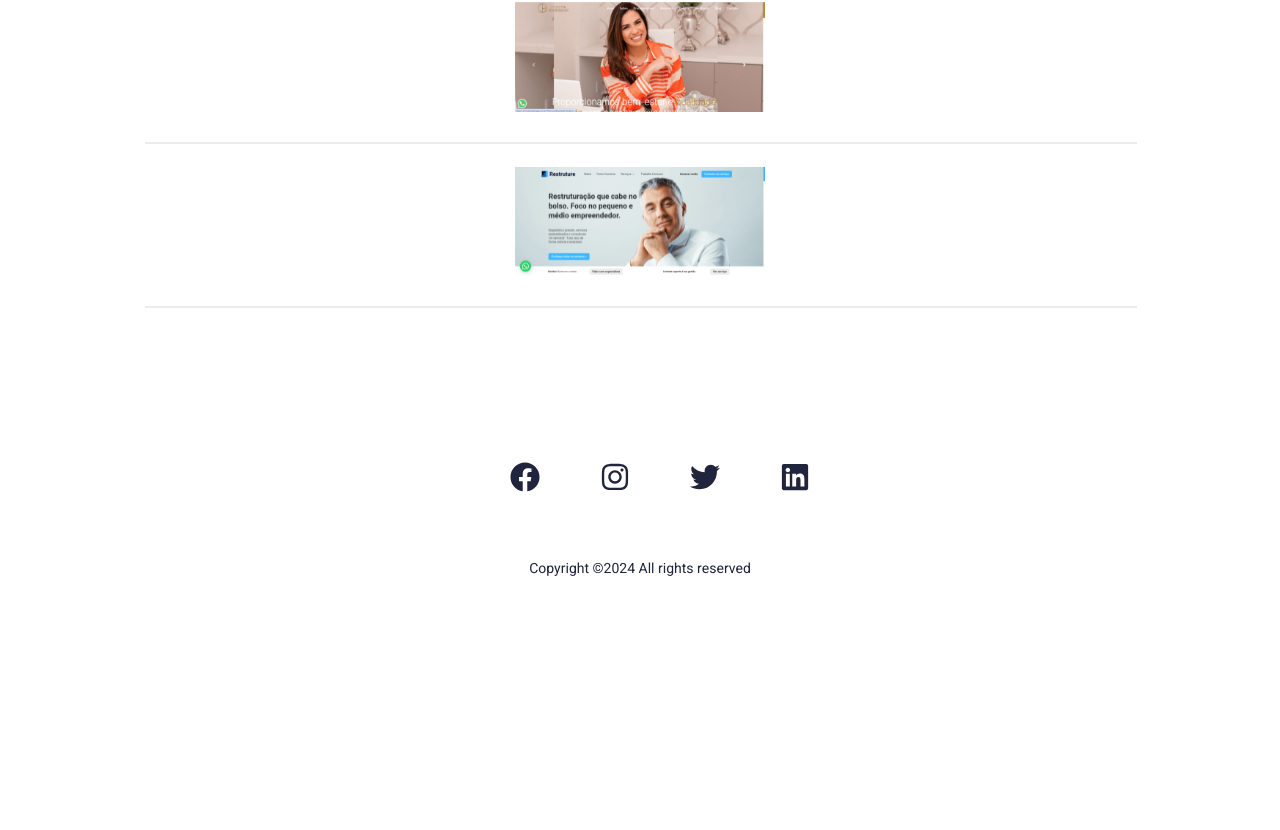
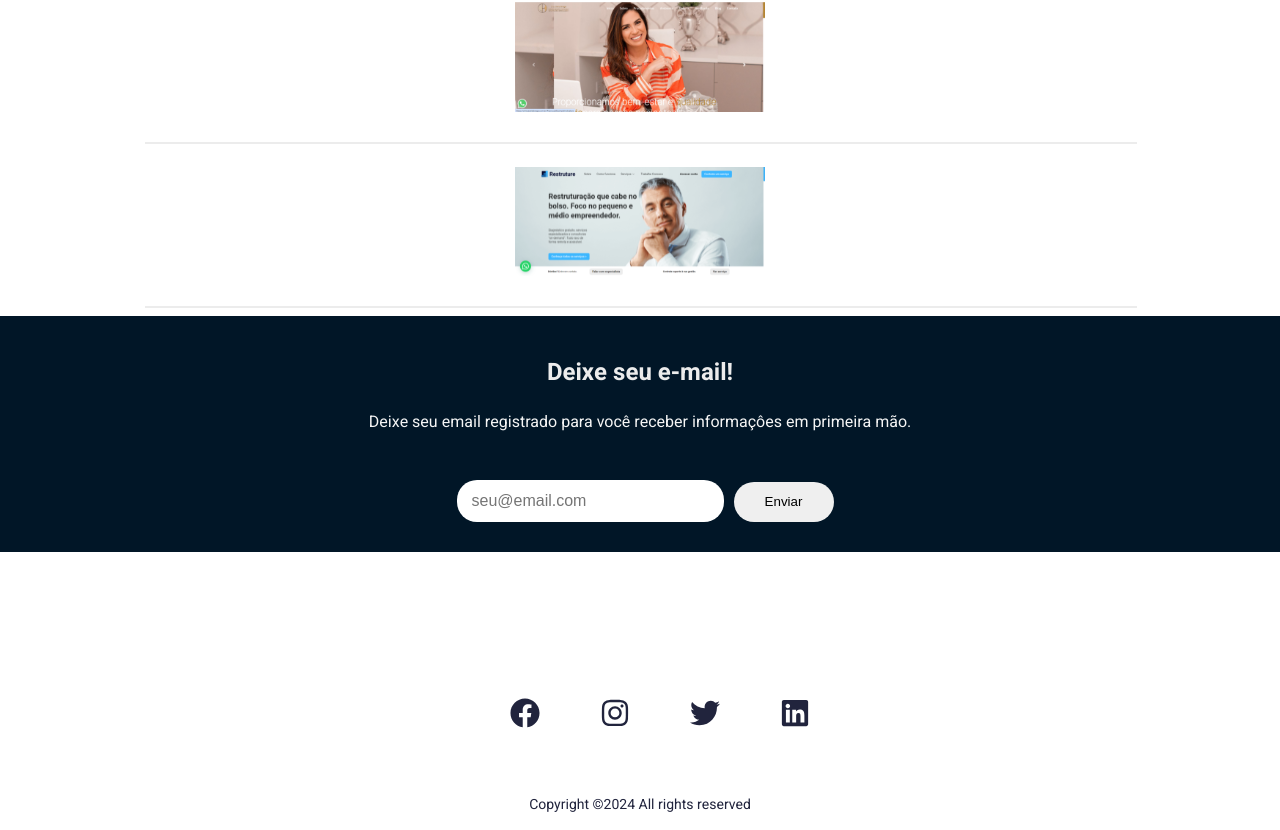
Before and after one commit to DeysonSantana/my-portfolio-com-react-hooks, a React (Vite) app: page / in a window 1280 px wide. Shown: the part 1342-2172 px from the top of the page. Before the commit the page ends 1935 px from the top, so only its background shows below. Built offline with nearby package versions, Linux system fonts and the light colour scheme.

Commit message:
Adicao e newsletter

```diff
--- a/src/App.jsx
+++ b/src/App.jsx
@@ -3,6 +3,7 @@ import Navbar from './componentes/sections/Navbar'
 import Hero from './componentes/sections/Hero'
 import Blog from './componentes/sections/Blog'
 import Projects from './componentes/sections/Projects'
+import News from './componentes/sections/News'
 import Footer from './componentes/sections/Footer'
 
 function App() {
@@ -14,6 +15,7 @@ function App() {
       <Hero></Hero>
       <Blog></Blog>
       <Projects></Projects>
+      <News></News>
       <Footer></Footer>
     </div>
 
--- /dev/null
+++ b/src/componentes/sections/News.jsx
@@ -0,0 +1,17 @@
+import styles from './News.module.css'
+
+
+function News(){
+    return (
+        <div className={styles.news}>
+            <h2>Deixe seu e-mail!</h2>
+            <p>Deixe seu email registrado para você receber informaçôes em primeira mão.</p>
+            <form>
+                <input type="email" name="email" id="email" placeholder='seu@email.com' />
+                <button type="submit">Enviar</button>
+            </form>
+        </div>
+    )
+}
+
+export default News
--- /dev/null
+++ b/src/componentes/sections/News.module.css
@@ -0,0 +1,43 @@
+.news{
+    background-color: #011627;
+    padding: 20px 0 20px 0;
+    display: flex;
+    flex-direction: column;
+    justify-content: center;
+    align-items: center;
+}
+
+.news h2{
+    color: #ececec;
+}
+
+.news p{
+    color: #f5f5f5;
+    margin-top: 0px;
+}
+
+.news form{
+    padding-top: 20px;
+}
+
+.news input {
+    width: 250px;
+    height: 40px;
+    border-radius: 20px;
+    border: none;
+    margin: 10px;
+    padding-left: 15px;
+    font-size: 16px;
+}
+
+.news button {
+    width: 100px;
+    height: 40px;
+    border-radius: 20px;
+    border: none;
+}
+
+.news button:hover{
+    background-color: #008FF9;
+    color: #ececec;
+}
```
